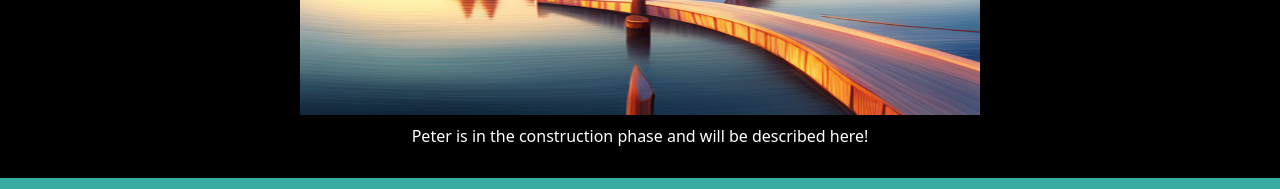
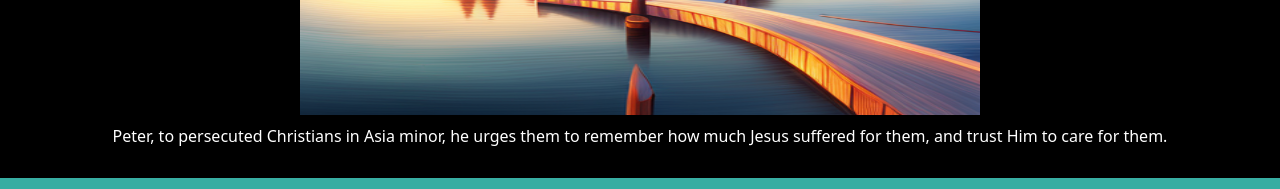
Before and after one commit to jnutt367/galatians, a Next.js app: page / in a window 1280 px wide. Shown: the part 2960-3149 px from the top of the page. Built offline with nearby package versions, Linux system fonts and the light colour scheme.

Commit message:
Update index.js

```diff
--- a/pages/index.js
+++ b/pages/index.js
@@ -248,10 +248,10 @@ Not Circumcision but the New Creation
                         </div>
     <p className={styles.parables}>
 
-          Peter is in the construction phase and will be described here!
+         Peter, to persecuted Christians in Asia minor, he urges them to remember how much Jesus suffered for them, and trust Him to care for them.
 </p>
                   <div className={styles.nav2}>
-      <a href="https://second-corinthians.vercel.app/#second_thessalonians">
+      <a href="https://romans-five.vercel.app/#james">
              <Image
                                 src="/previous.webp"
                                 alt="prev"
@@ -271,7 +271,7 @@ Not Circumcision but the New Creation
                                 priority
                               />
        </a>
-         <a href="https://mark-alpha.vercel.app/#second_timothy">
+         <a href="https://first-thessalonians.vercel.app/">
            <Image
                                 src="/next.webp"
                                 alt="next"
```
